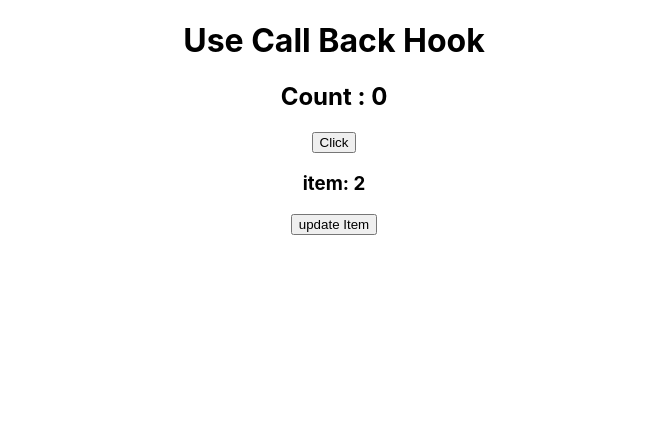
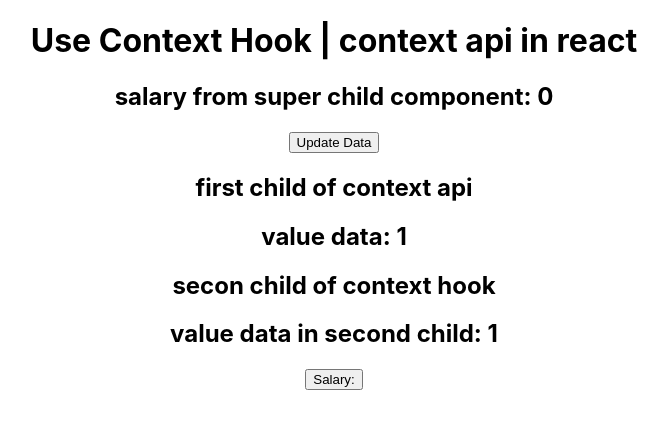
Before and after one commit to SafaMaqbool/React-Concepts, a React (Create React App) app: page / in a window 1280 px wide. Shown: the top 428 px of the page, without its empty margins (306-974 px from the left). Built offline with nearby package versions, Linux system fonts and the light colour scheme.

Commit message:
use context hook

```diff
--- a/src/App.js
+++ b/src/App.js
@@ -26,6 +26,7 @@ import UseEffectHookConditional from "./Components/UseEffectHookConditional";
 
 import UseMemoHook from "./Components/UseMemoHook";
 import UseCallbackHook from "./Components/UseCallbackHook";
+import UseContexthook from "./Components/UseContexthook";
 
 
 
@@ -66,7 +67,8 @@ function App() {
      <button onClick={()=>setName("safamaqbool")}>Update Name</button> */}
      {/* <UseEffectHookConditional/> */}
      {/* <UseMemoHook/> */}
-     <UseCallbackHook/>
+     {/* <UseCallbackHook/> */}
+     <UseContexthook/>
     </div>
   );
 }
--- /dev/null
+++ b/src/Components/Firstchild.jsx
@@ -0,0 +1,18 @@
+import React from 'react'
+import SecondChild from './SecondChild'
+import { useContext } from 'react'
+import {MyData} from './UseContexthook'
+
+const Firstchild = () => {
+  const {valueData}=useContext(MyData)
+  return (
+   <>
+   <h2>first child of context api</h2>
+   <h2>value data: {valueData}</h2>
+   <SecondChild/>
+   </>
+
+  )
+}
+
+export default Firstchild
--- /dev/null
+++ b/src/Components/SecondChild.jsx
@@ -0,0 +1,17 @@
+import React from 'react'
+import { useContext } from "react";
+import { MyData } from "./UseContexthook";
+
+const SecondChild = () => {
+  const { valueData,getSalary } = useContext(MyData);
+  const salary = 50000;
+  return (
+    <>
+      <h2>secon child of context hook</h2>
+      <h2>value data in second child: {valueData}</h2>
+      <button onClick={()=>getSalary(salary)}>Salary: </button>
+    </>
+  );
+}
+
+export default SecondChild
--- /dev/null
+++ b/src/Components/UseContexthook.jsx
@@ -0,0 +1,35 @@
+import React, { useState, createContext } from 'react'
+import Firstchild from './Firstchild'
+
+
+//context should be global
+export const MyData= createContext()
+const UseContexthook = () => {
+  const[data,setData]=useState(1)
+  const [salary,setSalary]=useState(0)
+
+  const getSalary=(val)=>{
+    console.log("salary is: ",val)
+    setSalary(val)
+
+
+  }
+  return (
+    <MyData.Provider value={{valueData:data, getSalary:getSalary}}>
+      <>
+        <h1>Use Context Hook | context api in react</h1>
+        <h2>salary from super child component: {salary}</h2>
+        <button
+          onClick={() => {
+            setData(data + 1);
+          }}
+        >
+          Update Data
+        </button>
+        <Firstchild />
+      </>
+    </MyData.Provider>
+  );
+}
+
+export default UseContexthook
```
